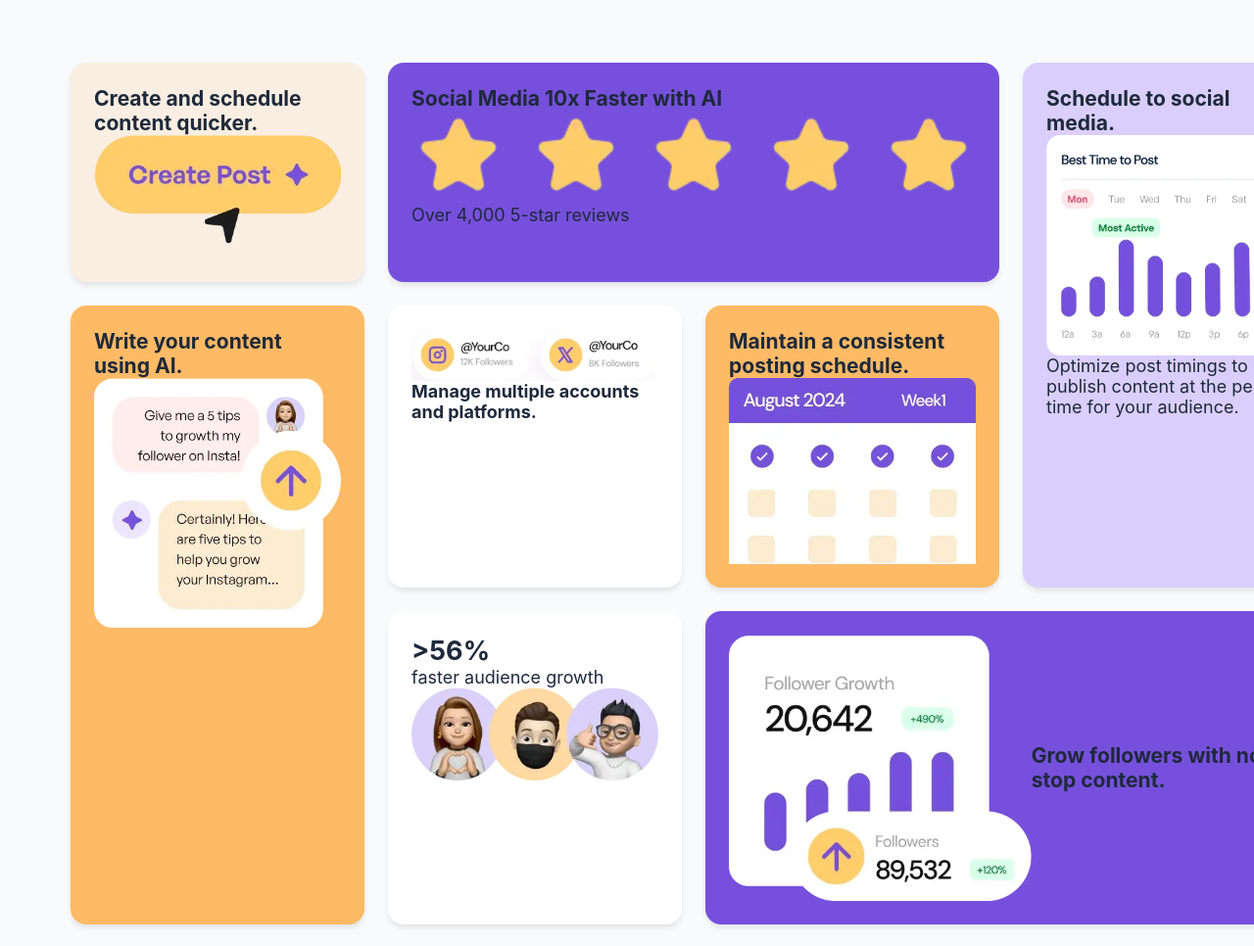
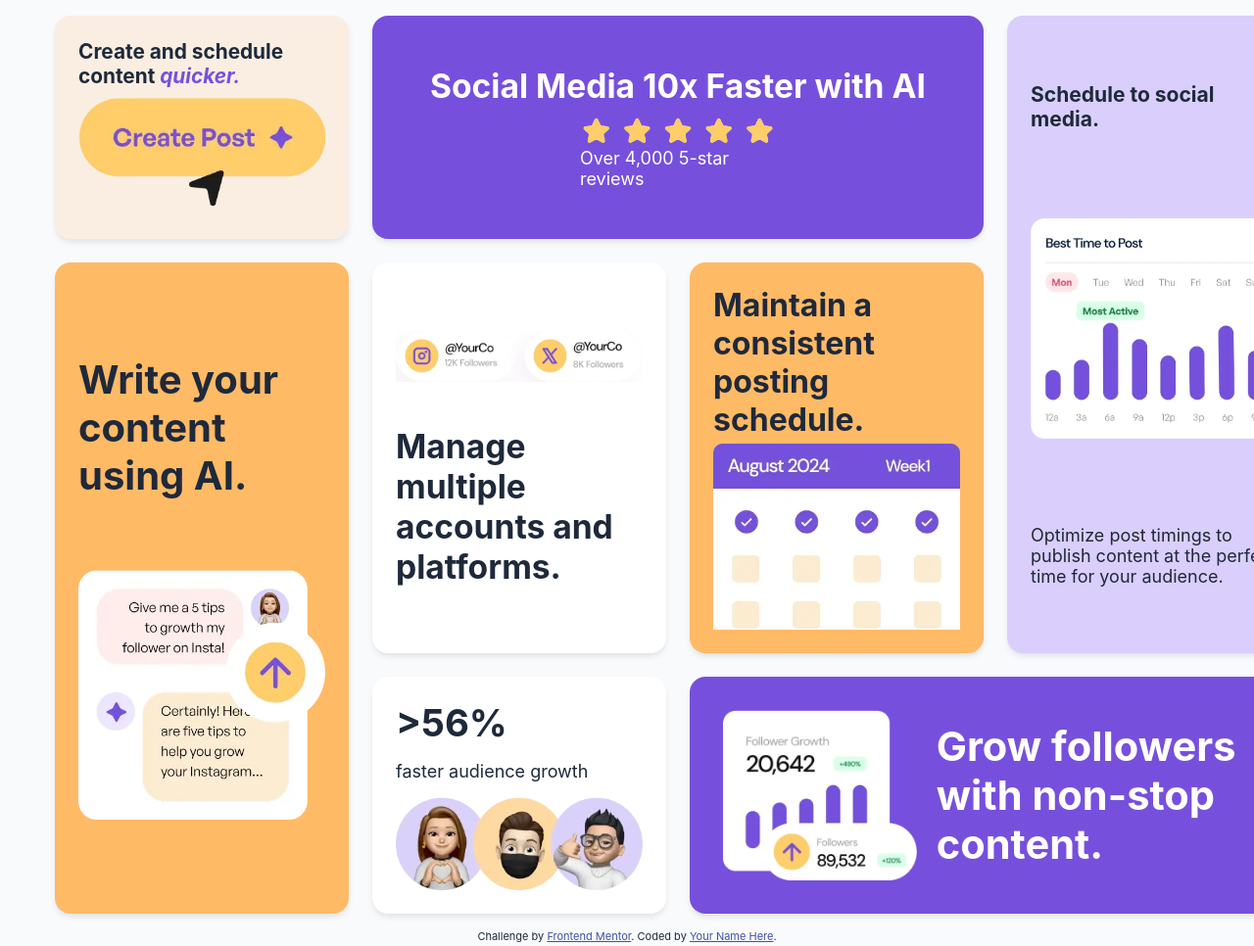
Before and after one commit to Pe-te-r/bento-grid-main, a plain HTML site: page index.html in a window 1280 px wide. Shown: the top 966 px of the page at 98% size. Drawn offline with Linux system fonts and the light colour scheme.

Commit message:
final layout

```diff
--- a/index.html
+++ b/index.html
@@ -62,7 +62,10 @@
 
       <section class="grid-item create">
         <h3>Create and schedule content <span>quicker.</span></h3>
-        <img src="./assets/images/illustration-create-post.webp" alt="">
+        <div>
+          <img src="./assets/images/illustration-create-post.webp" alt="">
+
+        </div>
       </section>
 
       <section class="grid-item write">
--- a/style.css
+++ b/style.css
@@ -22,13 +22,12 @@ body {
     font-family: 'Inter', sans-serif;
     color: var(--text-color);
     background-color: var(--background);
-    padding: 2rem;
     font-size: 18px;
     max-height: 100vh;
 }
 .app-container {
     flex: 1;
-    padding: 2rem;
+    padding: 1rem;
     max-width: 1200px;
     margin: 0 auto;
     width: 100%;
@@ -47,56 +46,116 @@ body {
     border-radius: 1rem;
     padding: 1.5rem;
     box-shadow: 0 4px 6px -1px rgba(0, 0, 0, 0.1);
+    overflow: hidden;
 }
 
 .timming{
     display: flex;
     flex-direction: column;
     align-items: center;
+    justify-content: space-around;
     grid-column: 4/5 ;
     grid-row: 1/4;
     background-color: hsl(254, 88%, 90%);
 }
+
 .grow{
     grid-row: span 1.5fr;
     display: flex;
     align-items: center;
+    justify-content: space-between;
     grid-row:4/5 ;
     grid-column: 3/5;
     background-color: hsl(256, 67%, 59%);
+}
+.grow>div{
+    margin: 0px 10px;
+}
+.grow>div>h3{
+    color:hsl(0, 0%, 100%) ;
+    font-size: 2.6rem;
 }
 
 .manage{
     display: flex;
     flex-direction: column;
+    justify-content: space-evenly;
     grid-column: 2/3;
     grid-row: 3/4;
 }
-
+.manage>h4{
+    font-size: 2.1rem;
+}
 .maintain{
     display: flex;
     flex-direction: column;
+    justify-content: space-between;
     grid-row: 3/4;
     grid-column: 3/4;
     background-color: hsl(33, 100%, 70%);
 }
+.maintain>h3{
+    font-size: 2.0rem;
+}
+.maintain>div{
+    margin-top: 5px;
+}
+
 .faster{
+    display: flex;
+    flex-direction: column;
+    justify-content: space-evenly;
     grid-column: 2/3;
     grid-row: 4/5;
+    gap: 1rem;
 }
+.faster>h2{
+    font-size: 2.4rem;
+}
+
 .social-media{
+    display: flex;
+    flex-direction: column;
+    justify-content: center;
     grid-column: 2/4;
     grid-row: 1/3;
     background-color: hsl(256, 67%, 59%);
+    color:hsl(0, 0%, 100%) ;
+    align-items: center;
+}
+.social-media>h3{
+    font-size: 2.1rem;
+}
+.social-media>div{
+    margin-top: 10px;
+    width: 200px;
 }
 .create{
+    display: flex;
+    flex-direction: column;
+    justify-content: space-between;
     grid-column: 1/2;
     grid-row: 1/3;
     background-color: hsl(31, 66%, 93%);
 }
+.create>h3{
+    font-size: 1.3rem;
+}
+.create>h3>span{
+   color: hsl(256, 67%, 59%);
+   font-style: italic;
+}
+.create>div{
+    margin-top: 10px;
+}
 .write{
+    display: flex;
+    flex-direction: column;
+    justify-content: space-evenly;
     grid-column: 1/2;
     grid-row: 3/5;
     background-color: hsl(33, 100%, 70%);
-    /* background-color: hsl(31, 66%, 93%); */
 }
+.write>h3{
+    font-size: 2.5rem;
+}
```
